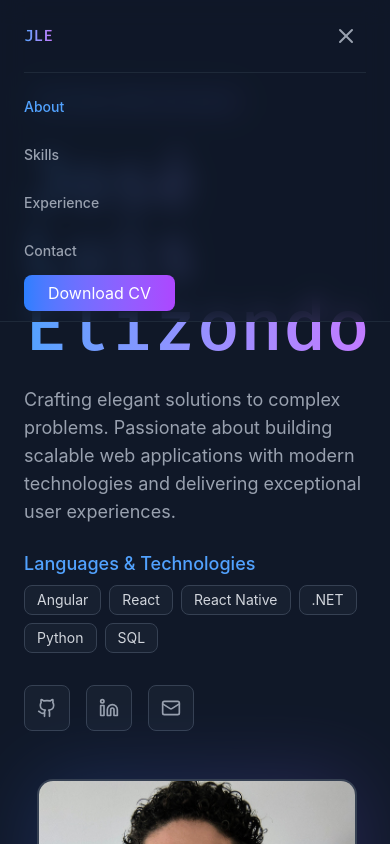
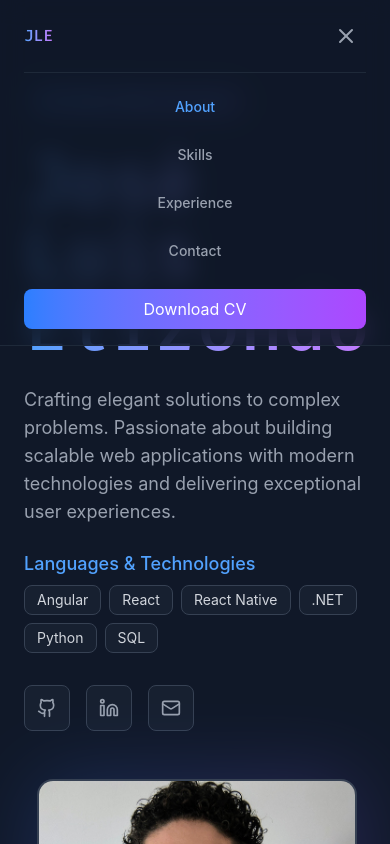
Before and after one commit to ElizondoStudios/Portfolio-v2, a React (Vite) app: page / in a window 390 px wide. Both pictures are taken after a click on the button "Toggle menu". Shown: the top 844 px of the page. Built offline with nearby package versions, Linux system fonts and the light colour scheme.

Commit message:
Align items on mobile navigation

```diff
--- a/src/app/components/Navigation.tsx
+++ b/src/app/components/Navigation.tsx
@@ -88,7 +88,7 @@ export function Navigation() {
               <button
                 key={item.id}
                 onClick={() => scrollToSection(item.id)}
-                className={`block w-full text-left py-2 text-sm transition-all ${
+                className={`block w-full text-center py-2 text-sm transition-all ${
                   activeSection === item.id
                     ? 'text-blue-400'
                     : 'text-gray-400 hover:text-gray-300'
@@ -97,8 +97,10 @@ export function Navigation() {
                 {item.label}
               </button>
             ))}
-            <a href='https://drive.google.com/uc?export=download&id=1Z7kGzd-P6aOLX8f9uoEKPr_cf3lH3cwD' target='_blank' className="cursor-pointer w-full px-6 py-2 bg-gradient-to-r from-blue-500 to-purple-500 text-white rounded-lg hover:from-blue-600 hover:to-purple-600 transition-all duration-300">
-              Download CV
+            <a href='https://drive.google.com/uc?export=download&id=1Z7kGzd-P6aOLX8f9uoEKPr_cf3lH3cwD' target='_blank' className="cursor-pointer w-full px-6 py-2 bg-gradient-to-r from-blue-500 to-purple-500 text-white rounded-lg hover:from-blue-600 hover:to-purple-600 transition-all duration-300 mt-5 flex items-center justify-center text-center">
+              <span>
+                Download CV
+              </span>
             </a>
           </div>
         )}
```
